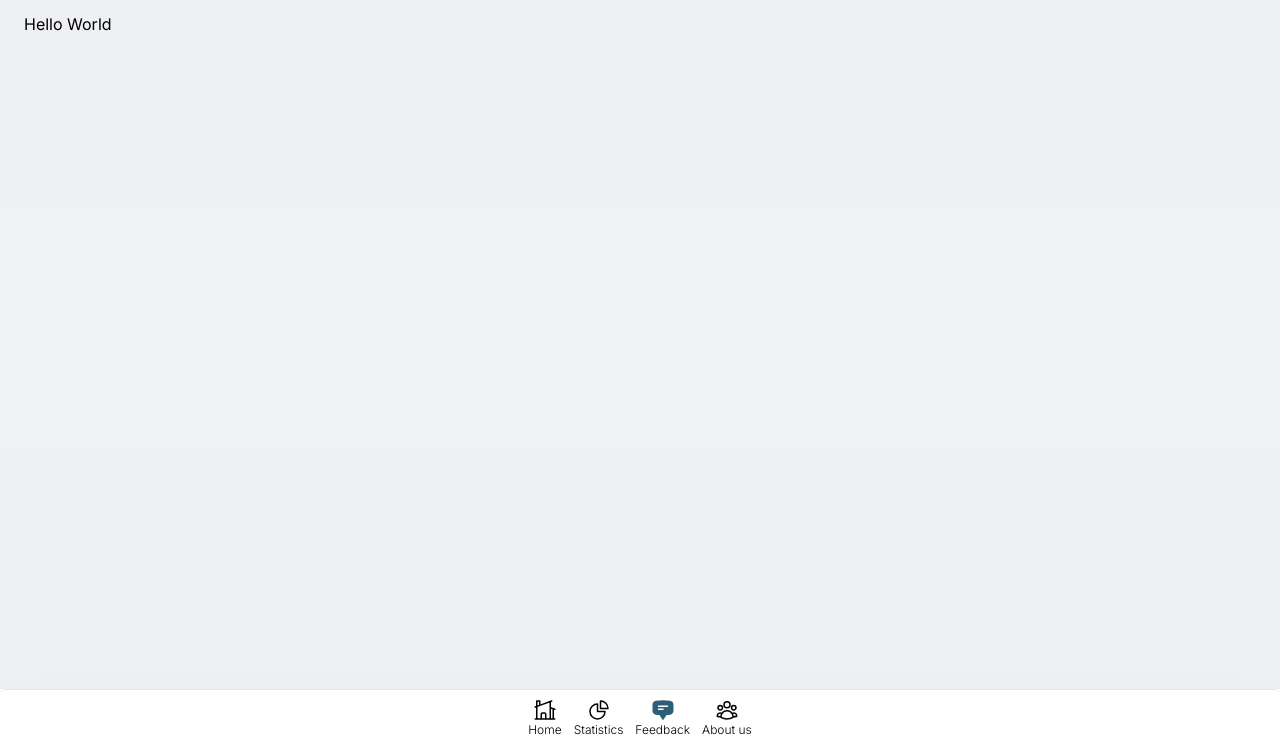
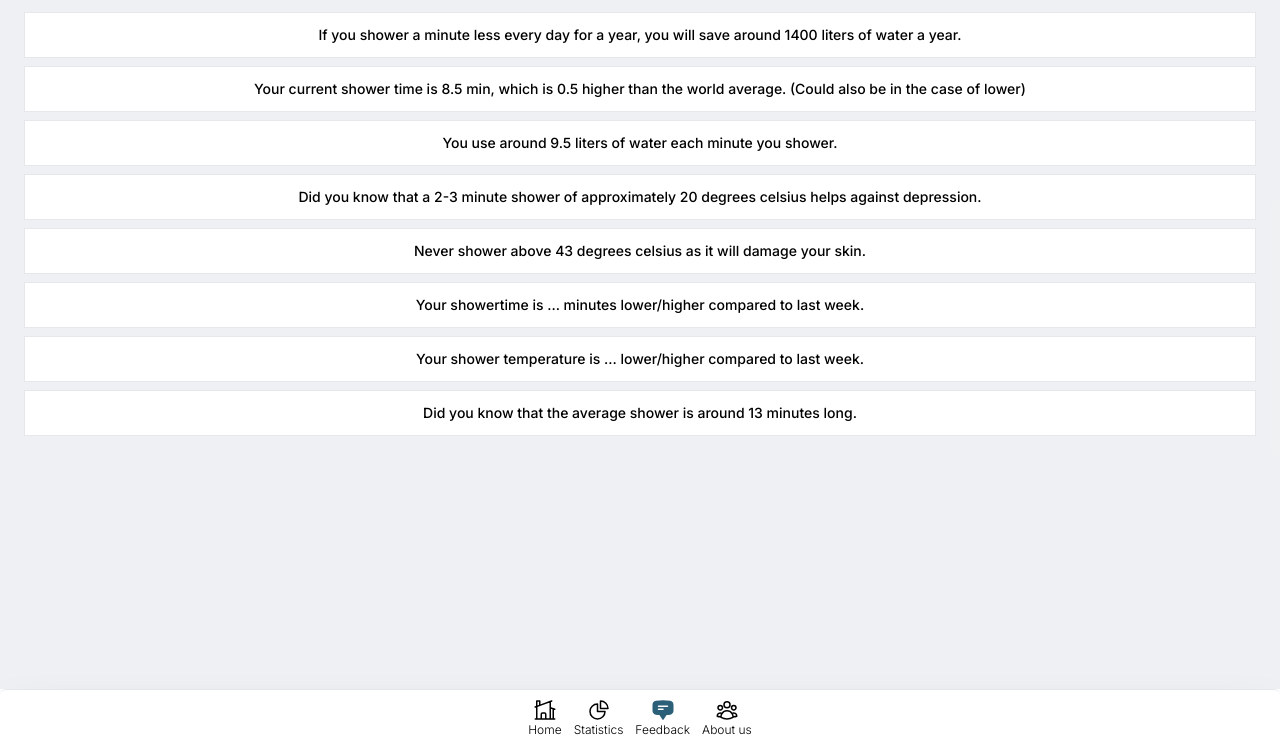
Before and after one commit to LiamYS/showering-app, a Flask app: page /feedback in a window 1280 px wide. Shown: the part 54-800 px from the top of the page. Run offline with Flask 2, Linux system fonts and the light colour scheme; style sheets or scripts are compiled from the project's sources.

Commit message:
Changes in feedback and start of statistics

```diff
--- a/templates/feedback.html
+++ b/templates/feedback.html
@@ -6,6 +6,39 @@
 
 {% block body %}
 <div class="flex flex-col py-3 px-6 space-y-2">
-    Hello World
+    <div class="px-3 py-3 border text-sm text-center font-medium bg-white">
+        <span>If you shower a minute less every day for a year, you will save around 1400 liters of water a year.
+        </span>
+    </div>
+    <div class="px-3 py-3 border text-sm text-center font-medium bg-white">
+        <span>Your current shower time is 8.5 min, which is 0.5 higher than the world average. (Could also be in
+            the case of lower)
+        </span>
+    </div>
+    <div class="px-3 py-3 border text-sm text-center font-medium bg-white">
+        <span>You use around 9.5 liters of water each minute you shower.
+        </span>
+    </div>
+    <div class="px-3 py-3 border text-sm text-center font-medium bg-white">
+        <span>Did you know that a 2-3 minute shower of approximately 20 degrees celsius helps against
+            depression.
+        </span>
+    </div>
+    <div class="px-3 py-3 border text-sm text-center font-medium bg-white">
+        <span>Never shower above 43 degrees celsius as it will damage your skin.
+        </span>
+    </div>
+    <div class="px-3 py-3 border text-sm text-center font-medium bg-white">
+        <span>Your showertime is … minutes lower/higher compared to last week.
+        </span>
+    </div>
+    <div class="px-3 py-3 border text-sm text-center font-medium bg-white">
+        <span>Your shower temperature is … lower/higher compared to last week.
+        </span>
+    </div>
+    <div class="px-3 py-3 border text-sm text-center font-medium bg-white">
+        <span>Did you know that the average shower is around 13 minutes long.
+        </span>
+    </div>
 </div>
 {% endblock %}
```
